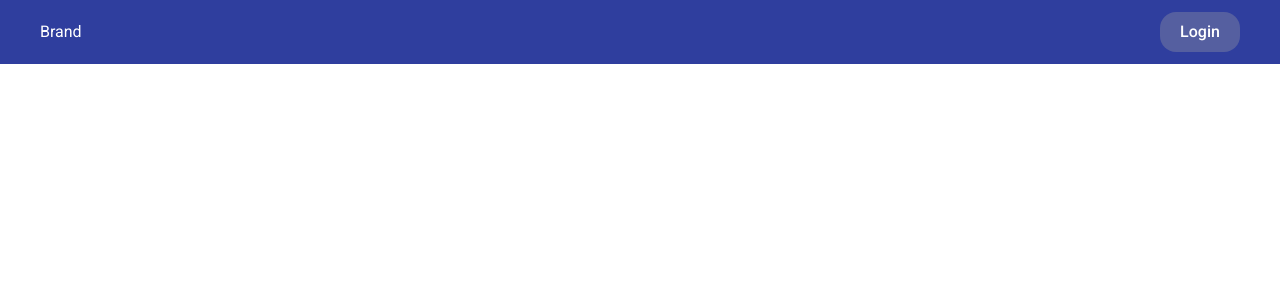
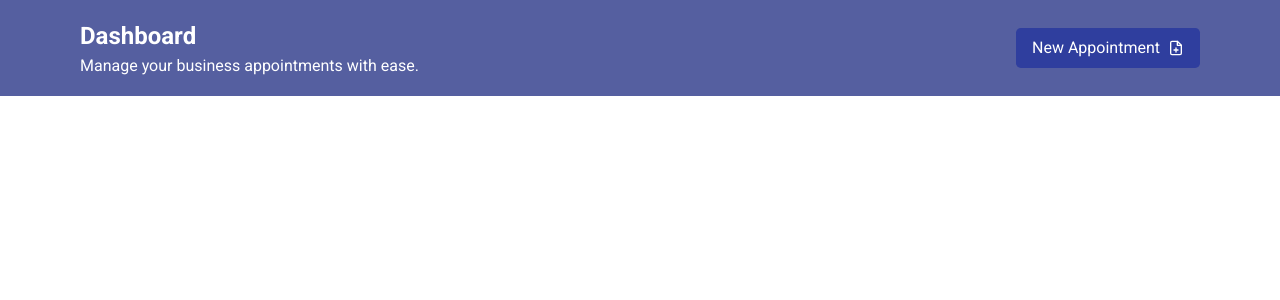
Before and after one commit to gedadev/appointment-manager, a React (Vite) app in the folder frontend/: page /dashboard in a window 1280 px wide. Shown: the top 300 px of the page. Built offline with nearby package versions, Linux system fonts and the light colour scheme.

Commit message:
Add Header component and associated styles for the Dashboard

```diff
--- /dev/null
+++ b/frontend/src/components/Dashboard/Header.jsx
@@ -0,0 +1,22 @@
+import { useState } from "react";
+import { FiFilePlus } from "react-icons/fi";
+import { AppointmentModal } from "../AppointmentModal";
+
+export function Header() {
+  const [activeModal, setActiveModal] = useState(false);
+
+  const toggleModal = () => setActiveModal(!activeModal);
+
+  return (
+    <header className="header">
+      <div>
+        <h1>Dashboard</h1>
+        <p>Manage your business appointments with ease.</p>
+      </div>
+      <button className="new-appointment-button" onClick={toggleModal}>
+        New Appointment <FiFilePlus />
+      </button>
+      <AppointmentModal activeModal={activeModal} toggleModal={toggleModal} />
+    </header>
+  );
+}
--- a/frontend/src/pages/Dashboard.jsx
+++ b/frontend/src/pages/Dashboard.jsx
@@ -1,12 +1,15 @@
-import { Navbar } from "../components/Navbar";
+import "../styles/Dashboard.css";
+import { Header } from "../components/Dashboard/Header";
+import { useAppointment } from "../hooks/useAppointment";
 
 export function Dashboard() {
+  const { appointments, error } = useAppointment();
+
   return (
-    <main>
-      <header>
-        <Navbar />
-      </header>
-      <section></section>
+    <main className="dashboard">
+      <section className="appointment-section">
+        <Header />
+      </section>
     </main>
   );
 }
--- /dev/null
+++ b/frontend/src/styles/Dashboard.css
@@ -0,0 +1,10 @@
+.header {
+  display: flex;
+  justify-content: space-between;
+  align-items: center;
+  padding: 0.5rem 5rem;
+  background-color: var(--accent-alt);
+  color: var(--light);
+  width: 100%;
+  height: 6rem;
+}
```
